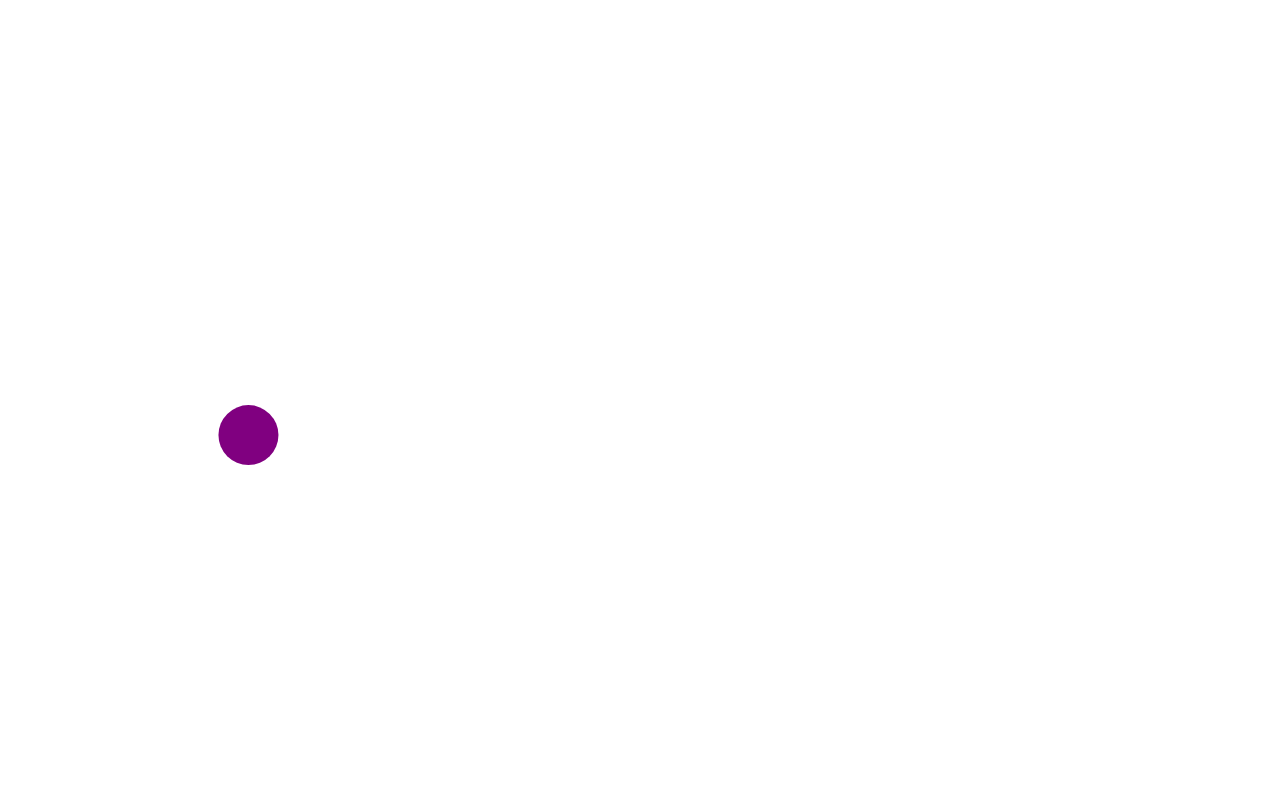
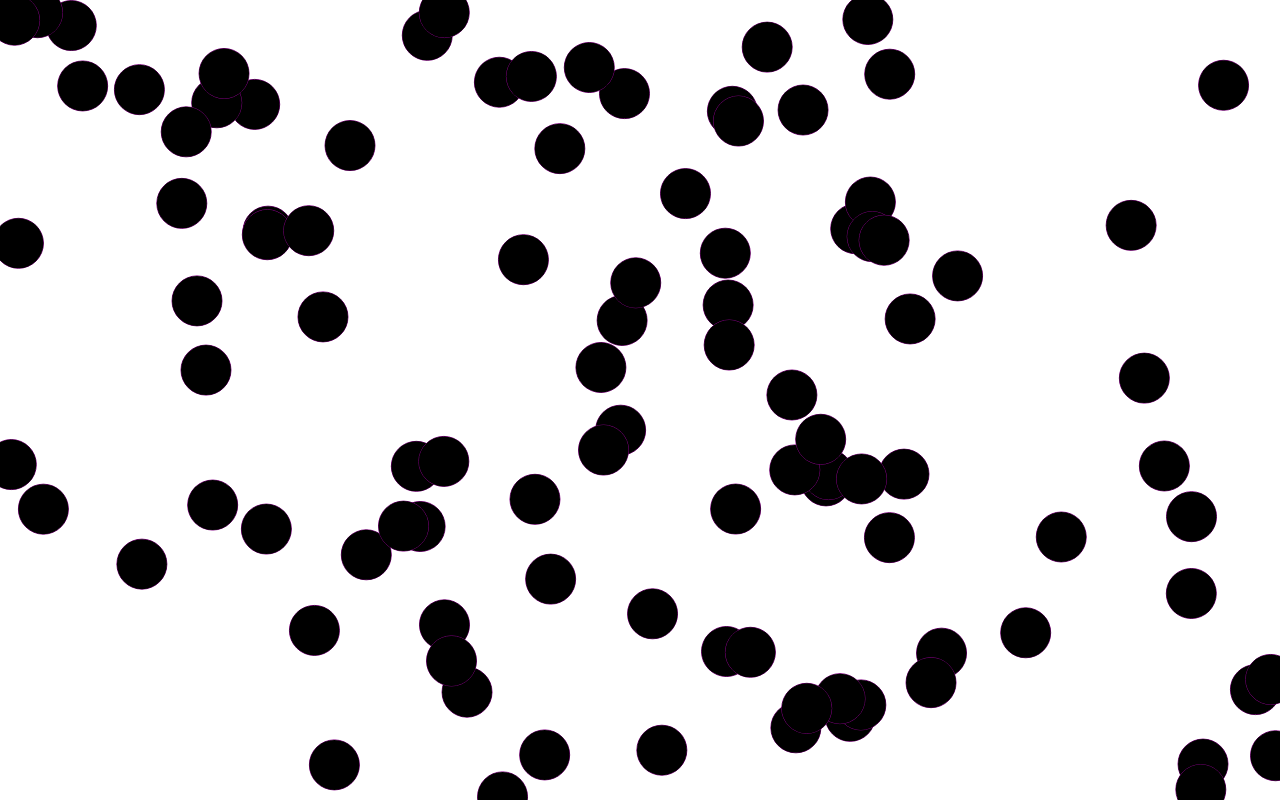
Before and after one commit to sambit002/html, a plain HTML site: page canvas/trials2/index.html in a window 1280 px wide. Drawn offline with Linux system fonts and the light colour scheme.

Commit message:
multiple bouncing balls

```diff
--- /dev/null
+++ b/canvas/trials2/bouncingBalls.js
@@ -0,0 +1,61 @@
+
+const canvas = document.getElementById("canvas");
+canvas.width = window.innerWidth;
+canvas.height = window.innerHeight;
+//creating a context
+let c = canvas.getContext('2d');
+
+
+/**
+ * creating multiple balls using OO JS
+ */
+
+function Ball(x, y, radius, dx, dy) {
+    this.x = x;
+    this.y = y;
+    this.dx = dx;
+    this.dy = dy;
+    this.radius = radius;
+    this.draw = () => {
+        c.beginPath();
+        c.arc(this.x, this.y, this.radius, 0, Math.PI * 2, false);
+        c.strokeStyle = "purple";
+        c.stroke();
+        c.fill();
+    }
+    this.bounce = () => {
+        if (this.x + this.radius > innerWidth || this.x - this.radius < 0) {
+            this.dx = -this.dx;
+        }
+        if (this.y + this.radius > innerHeight || this.y - this.radius < 0) {
+            this.dy = -this.dy;
+        }
+        this.x+=this.dx;
+        this.y+=this.dy;
+        // this.draw();
+    }
+}
+
+let ballArr = [];
+
+for (let i = 0; i < 100; i++) {
+    let x = Math.random() * innerWidth + 10;
+    let y = Math.random() * innerHeight + 10;
+    let dx = (Math.random() - 0.5);//x velocity
+    let dy = (Math.random() - 0.5); // y velocity
+    // let dx = 7;
+    // let dy = 7;
+    let radius = 25;
+    ballArr.push(new Ball(x, y, radius, dx, dy));
+}
+
+function animate() {
+    requestAnimationFrame(animate);
+    c.clearRect(0, 0, innerWidth, innerHeight);
+    for (let i = 0; i < ballArr.length; i++) {
+        ballArr[i].draw();
+        ballArr[i].bounce();
+    }
+}
+
+animate();
--- a/canvas/trials2/index.html
+++ b/canvas/trials2/index.html
@@ -13,6 +13,6 @@
 </head>
 <body>
     <canvas id="canvas"></canvas>
-    <script src="bouncingBall.js"></script>
+    <script src="bouncingBalls.js"></script>
 </body>
 </html>
```
